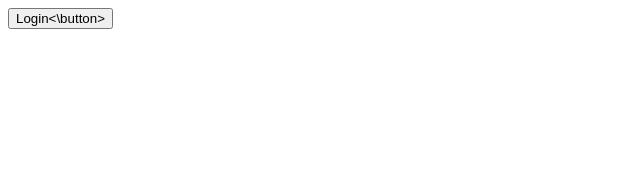
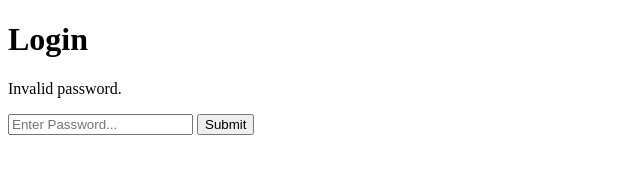
Before and after one commit to dAtLIcKK421503912fo3e35fjdgket353kjJ3l/Ko3h2hlrkjdhflkj3hklgrjfKo3h2hlrkjdhflkj3hklgrjfKo3h2hlrkjdhflkj3hklgrjfKo3h2hlrkjdhflkj3hklgrjf, a plain HTML site: page index.html in a window 1280 px wide. Shown: the whole page, without its empty margins (0-640 px from the left). Drawn offline with Linux system fonts and the light colour scheme; files that its build step writes are made by us from their sources.

Commit message:
Update index.html

```diff
--- a/index.html
+++ b/index.html
@@ -8,6 +8,15 @@
     <link rel="stylesheet" href="style.css">
   </head>
   <body>
-	  <button type="submit">Login<\button>
+    <main id="main-holder">
+      <h1 id="login-header">Login</h1>
+      <div id="login-error-msg-holder">
+        <p id="login-error-msg"> Invalid password. </p>
+      </div>
+      <form id="login-form" class="input">
+        <input type="password" class="login-form-field" name="login" id="password-field" placeholder="Enter Password..." required />
+        <input type="submit" id="login-form-submit" value="Submit" />
+      </form>
+    </main>
   </body>
 </html>
```
